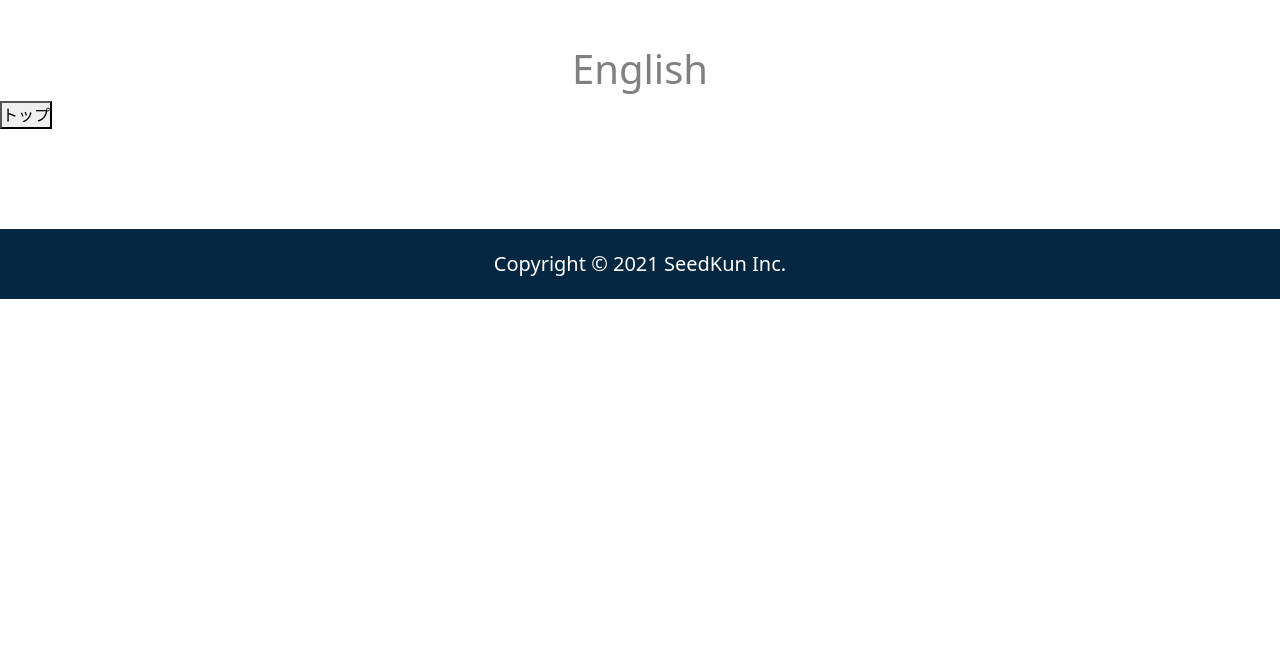
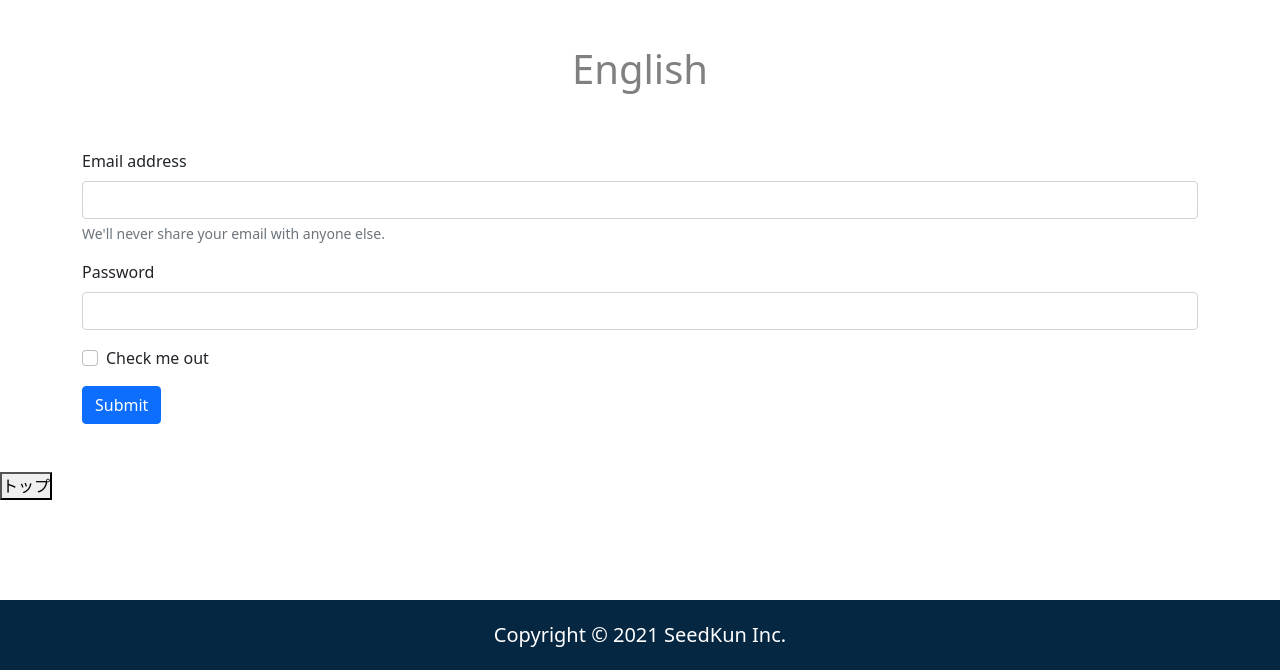
Before and after one commit to koukapi/test, a plain HTML site: page index.html in a window 1280 px wide. Shown: the part 955-1625 px from the top of the page. Before the commit the page ends 1254 px from the top, so only its background shows below. Drawn offline with nearby package versions, Linux system fonts and the light colour scheme.

Commit message:
フォーム作成

```diff
--- a/index.html
+++ b/index.html
@@ -48,6 +48,25 @@
                 </p>
             </div>
         </section>
+
+        <div class="container py-5">
+        <form>
+            <div class="mb-3">
+              <label for="exampleInputEmail1" class="form-label">Email address</label>
+              <input type="email" class="form-control" id="exampleInputEmail1" aria-describedby="emailHelp">
+              <div id="emailHelp" class="form-text">We'll never share your email with anyone else.</div>
+            </div>
+            <div class="mb-3">
+              <label for="exampleInputPassword1" class="form-label">Password</label>
+              <input type="password" class="form-control" id="exampleInputPassword1">
+            </div>
+            <div class="mb-3 form-check">
+              <input type="checkbox" class="form-check-input" id="exampleCheck1">
+              <label class="form-check-label" for="exampleCheck1">Check me out</label>
+            </div>
+            <button type="submit" class="btn btn-primary">Submit</button>
+          </form>
+        </div>
         <button type="button" id="toTop">トップ</button>
     </main>
     <footer>
```
